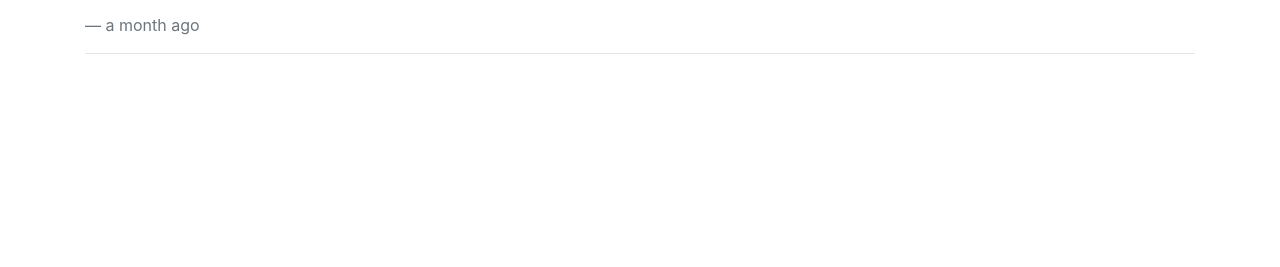
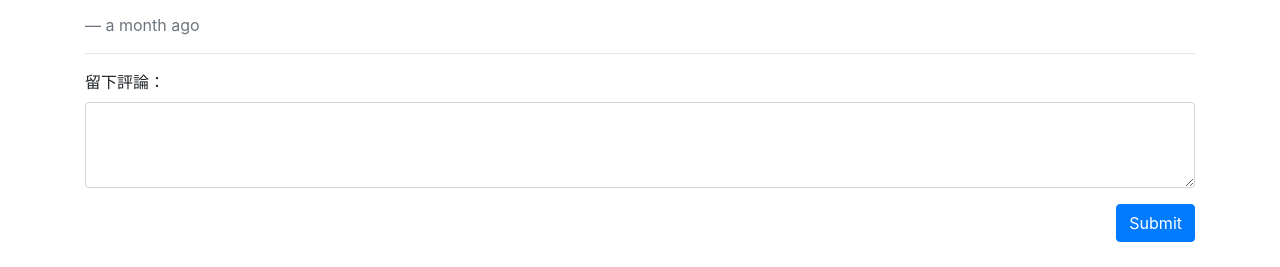
Before and after one commit to asd8116/Forum-Vue, a Vue app: page /#/restaurants/1 in a window 1280 px wide. Shown: the part 685-952 px from the top of the page. Before the commit the page ends 803 px from the top, so only its background shows below. Built offline with nearby package versions, Linux system fonts and the light colour scheme.

Commit message:
Add CreateComment Component

```diff
--- /dev/null
+++ b/src/components/CreateComment.vue
@@ -0,0 +1,42 @@
+<template>
+  <form @submit.stop.prevent="handleSubmit">
+    <div class="form-group">
+      <label for="text">留下評論：</label>
+      <textarea v-model="text" class="form-control" rows="3" name="text" />
+    </div>
+
+    <div class="text-right">
+      <button type="submit" class="btn btn-primary mr-0">Submit</button>
+    </div>
+  </form>
+</template>
+
+<script>
+import uuid from 'uuid/v4'
+
+export default {
+  name: 'CreateComment',
+  props: {
+    restaurantId: {
+      type: Number,
+      required: true
+    }
+  },
+  data() {
+    return {
+      text: ''
+    }
+  },
+  methods: {
+    handleSubmit() {
+      // 透過 API 向伺服器新增 Comment 成功後...
+      this.$emit('after-create-comment', {
+        commentId: uuid(), // 尚未串接 API 暫時使用隨機的 id
+        restaurantId: this.restaurantId,
+        text: this.text
+      })
+      this.text = '' // 將表單內的資料清空
+    }
+  }
+}
+</script>
--- a/src/components/NewestComments.vue
+++ b/src/components/NewestComments.vue
@@ -5,9 +5,9 @@
     <div class="card-body">
       <div v-for="comment in comments" :key="comment.id">
         <h4>
-          <!-- TODO: change into router-link -->
-          <a href="#">{{ comment.Restaurant.name }}</a>
+          <router-link :to="{ name: 'restaurant', params: {id: comment.Restaurant.id}}">{{ comment.Restaurant.name }}</router-link>
         </h4>
+
         <p>{{ comment.text }}</p>by
         <!-- TODO: change into router-link -->
         <a href="#">{{ comment.User.name }}</a>
--- a/src/components/NewestRestaurants.vue
+++ b/src/components/NewestRestaurants.vue
@@ -5,11 +5,10 @@
     <div class="card-body">
       <div v-for="restaurant in restaurants" :key="restaurant.id">
         <h4>
-          <!-- TODO: change into router-link -->
-          <a href="#">{{ restaurant.name }}</a>
-          &nbsp;
-          <small>{{ restaurant.Category.name }}</small>
+          <router-link :to="{ name: 'restaurant', params: {id: restaurant.id}}">{{ restaurant.name }}</router-link>
+          <small>&nbsp;{{ restaurant.Category.name }}</small>
         </h4>
+
         <p>{{ restaurant.description }}</p>
         {{ restaurant.createdAt | fromNow }}
         <hr />
--- a/src/components/RestaurantCard.vue
+++ b/src/components/RestaurantCard.vue
@@ -5,7 +5,7 @@
 
       <div class="card-body">
         <p class="card-text title-wrap">
-          <a href="#">{{ restaurant.name }}</a>
+          <router-link :to="{ name: 'restaurant', params: { id: restaurant.id }}">{{ restaurant.name }}</router-link>
         </p>
         <span class="badge badge-secondary">{{ restaurant.Category.name }}</span>
         <p class="card-text text-truncate">{{ restaurant.description }}</p>
--- a/src/views/Restaurant.vue
+++ b/src/views/Restaurant.vue
@@ -7,6 +7,7 @@
     <!-- 餐廳評論 RestaurantComments -->
     <RestaurantComments :restaurant-comments="restaurantComments" @after-delete-comment="afterDeleteComment" />
     <!-- 新增評論 CreateComment -->
+    <CreateComment :restaurant-id="restaurant.id" @after-create-comment="afterCreateComment" />
     <!-- 回上一頁 -->
   </div>
 </template>
@@ -14,6 +15,7 @@
 <script>
 import RestaurantDetail from '@/components/RestaurantDetail'
 import RestaurantComments from '@/components/RestaurantComments'
+import CreateComment from '@/components/CreateComment'
 
 const dummyData = {
   restaurant: {
@@ -60,6 +62,17 @@ const dummyData = {
   isLiked: false
 }
 
+const dummyUser = {
+  currentUser: {
+    id: 1,
+    name: '管理者',
+    email: 'root@example.com',
+    image: 'https://i.pravatar.cc/300',
+    isAdmin: true
+  },
+  isAuthenticated: true
+}
+
 export default {
   name: 'Restaurant',
   data() {
@@ -76,7 +89,8 @@ export default {
         isFavorited: false,
         isLiked: false
       },
-      restaurantComments: []
+      restaurantComments: [],
+      currentUser: dummyUser.currentUser
     }
   },
   created() {
@@ -102,11 +116,25 @@ export default {
     },
     afterDeleteComment(commentId) {
       this.restaurantComments = this.restaurantComments.filter(comment => comment.id !== commentId)
+    },
+    afterCreateComment(payload) {
+      const { commentId, restaurantId, text } = payload
+      this.restaurantComments.push({
+        id: commentId,
+        RestaurantId: restaurantId,
+        User: {
+          id: this.currentUser.id,
+          name: this.currentUser.name
+        },
+        text,
+        createdAt: new Date()
+      })
     }
   },
   components: {
     RestaurantDetail,
-    RestaurantComments
+    RestaurantComments,
+    CreateComment
   }
 }
 </script>
```
